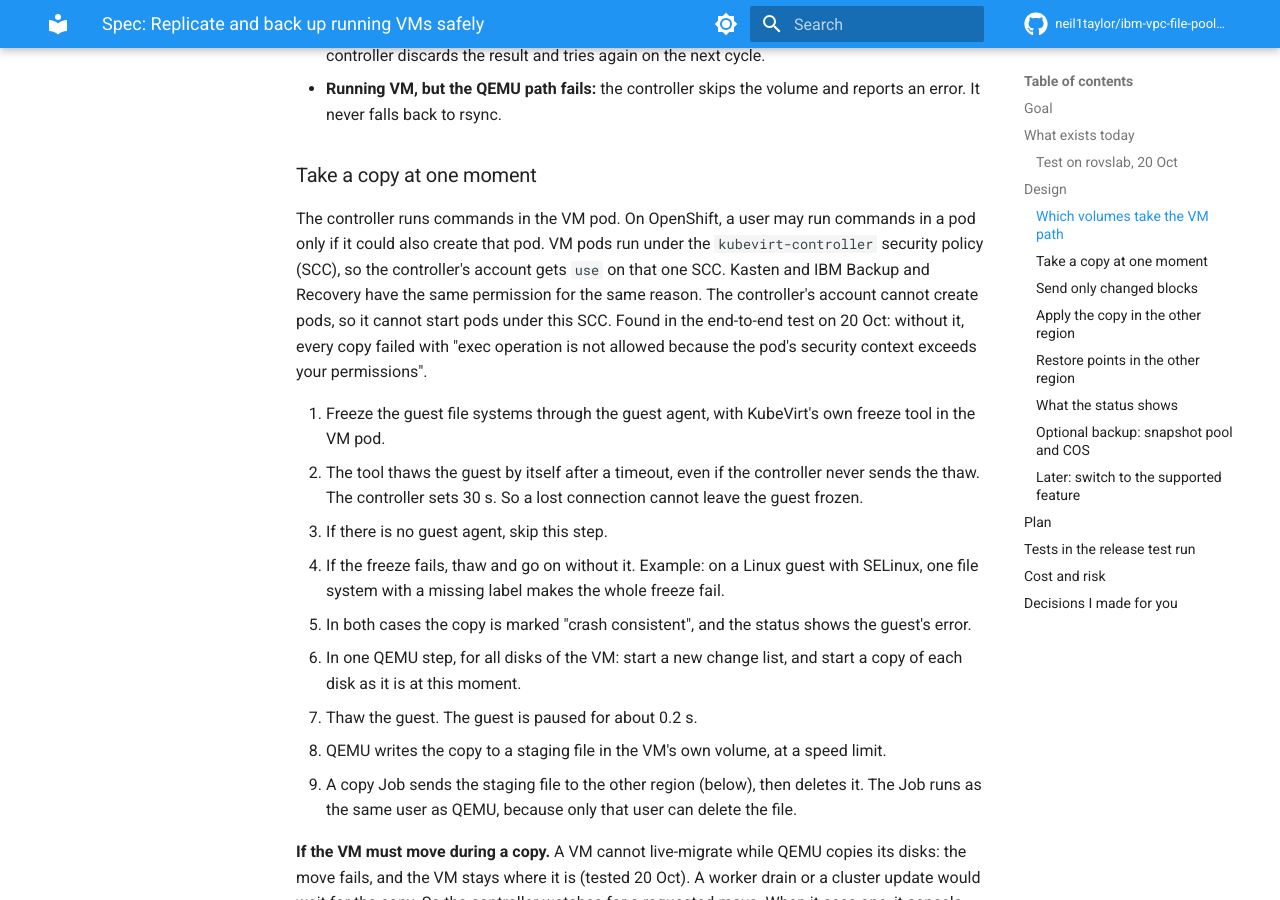
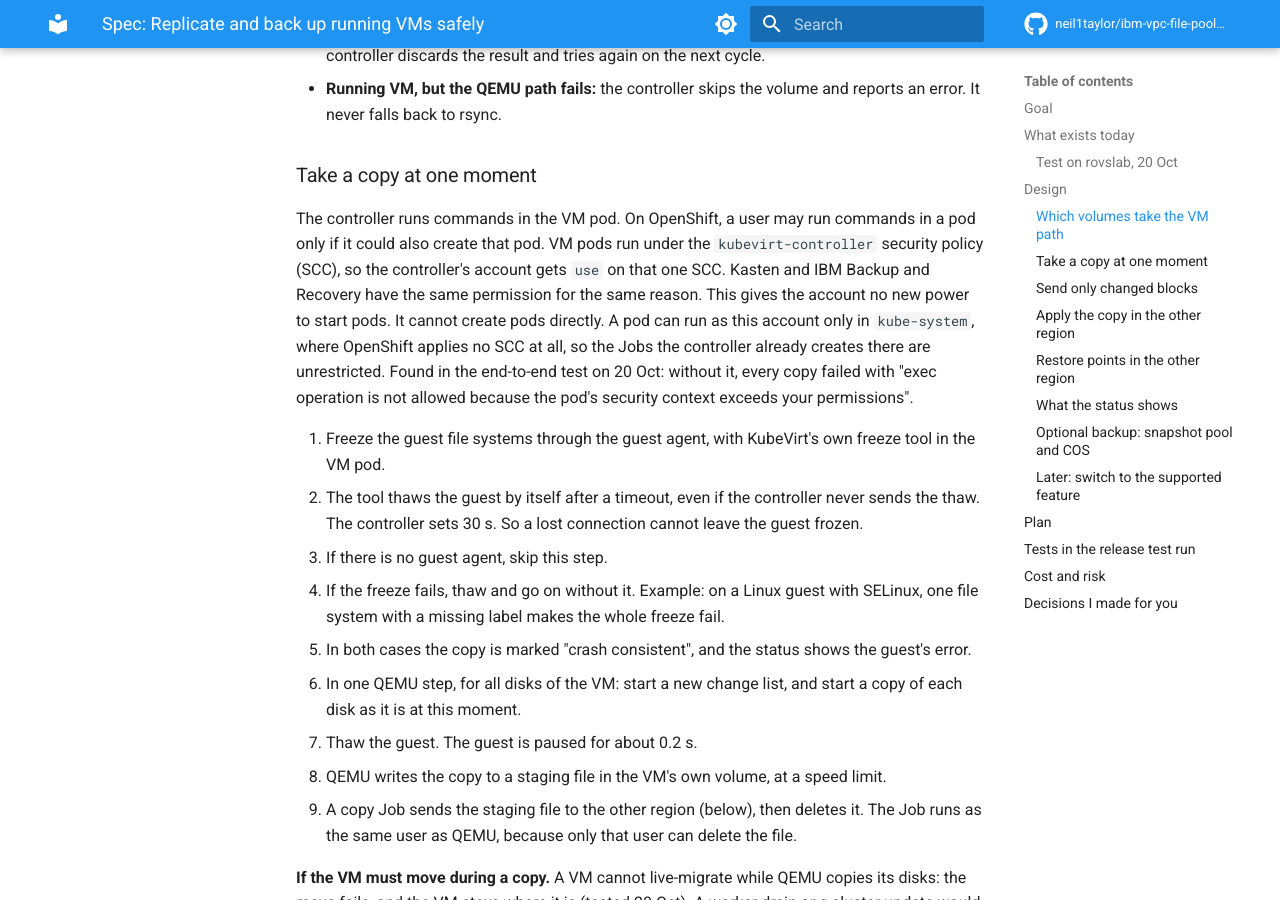
Before and after one commit to neil1taylor/ibm-vpc-file-pool-csi, an MkDocs documentation site: the page built from docs/specs/2026-10-20-vm-safe-replication.md, in a window 1280 px wide and 900 px high, scrolled down 2033 px. Built offline with MkDocs 1.6.1 and Material for MkDocs 9.7.7, drawn with Linux system fonts in a browser that asks for light colours; comment, search, counter and statistics services are not loaded; some of the changed text lies outside the part shown.

Commit message:
Correct the reason the SCC grant adds no power to start pods
A Job pod can run as the controller account in kube-system, so 'cannot
create pods' was not the reason. The reason is that kube-system has no
SCC admission (its pods carry no SCC), so the controller's Jobs there
are unrestricted already, and the account cannot be used by pods in any
other namespace.

```diff
--- a/docs/specs/2026-10-20-vm-safe-replication.md
+++ b/docs/specs/2026-10-20-vm-safe-replication.md
@@ -52,7 +52,7 @@ On each cycle, the controller checks every volume in the policy. A volume takes
 
 ### Take a copy at one moment
 
-The controller runs commands in the VM pod. On OpenShift, a user may run commands in a pod only if it could also create that pod. VM pods run under the `kubevirt-controller` security policy (SCC), so the controller's account gets `use` on that one SCC. Kasten and IBM Backup and Recovery have the same permission for the same reason. The controller's account cannot create pods, so it cannot start pods under this SCC. Found in the end-to-end test on 20 Oct: without it, every copy failed with "exec operation is not allowed because the pod's security context exceeds your permissions".
+The controller runs commands in the VM pod. On OpenShift, a user may run commands in a pod only if it could also create that pod. VM pods run under the `kubevirt-controller` security policy (SCC), so the controller's account gets `use` on that one SCC. Kasten and IBM Backup and Recovery have the same permission for the same reason. This gives the account no new power to start pods. It cannot create pods directly. A pod can run as this account only in `kube-system`, where OpenShift applies no SCC at all, so the Jobs the controller already creates there are unrestricted. Found in the end-to-end test on 20 Oct: without it, every copy failed with "exec operation is not allowed because the pod's security context exceeds your permissions".
 
 1. Freeze the guest file systems through the guest agent, with KubeVirt's own freeze tool in the VM pod.
    - The tool thaws the guest by itself after a timeout, even if the controller never sends the thaw. The controller sets 30 s. So a lost connection cannot leave the guest frozen.
@@ -225,7 +225,7 @@ The run needs one COS bucket for the backup stage. I will ask you to create it w
 - **VM moves wait for the copy to cancel.** A move waits up to one controller cycle, 30 s by default. A full copy that is cancelled starts again from the beginning.
 - **Staging space.** Each copy needs free space in the VM's volume for its staging file, until the Job has sent it: the used data for a full copy, the changed blocks for a change copy.
 - **Red Hat does not support it.** An OpenShift Virtualization update can change the VM pod and break this method. Each release test run will include a VM replication stage, so we find a break before you do. If it breaks, VM volumes are skipped with an error. They are never copied unsafely.
-- **Security.** The controller runs commands in VM pods, which needs `use` on the `kubevirt-controller` SCC (above). The disk view is reachable only inside the VM's namespace, with a one-time certificate.
+- **Security.** The controller runs commands in VM pods, which needs `use` on the `kubevirt-controller` SCC (above). The staging files stay in the VM's own volume; the apply Job mounts only that volume's folder and refuses links.
 - **Backup cost.** A snapshot pool is extra VPC file shares, paid for as normal shares. COS is paid for each GB stored, and only changed chunks are added after the first upload. A cost estimate goes into this spec once you choose the keep times.
 - **New dependency.** Kopia, for the COS export only.
 
@@ -271,4 +271,4 @@ The run needs one COS bucket for the backup stage. I will ask you to create it w
 - The default speed limit stays at 20 MB/s per disk, even though full copies are slow, because full copies are rare.
 - The driver reads QEMU's staging file format itself, and refuses any part of the format that QEMU does not use for a copy.
 - The copy Job runs as the QEMU user, so it can delete the staging file.
-- The driver's controller account may use the `kubevirt-controller` security policy, as Kasten and IBM Backup and Recovery do. OpenShift requires it to run commands in VM pods. The account cannot create pods, so this does not let it start privileged pods.
+- The driver's controller account may use the `kubevirt-controller` security policy, as Kasten and IBM Backup and Recovery do. OpenShift requires it to run commands in VM pods. It adds no new power to start pods, because the controller's Jobs in `kube-system` already skip SCC checks.
```
Also changed, not shown: 2 other files.
